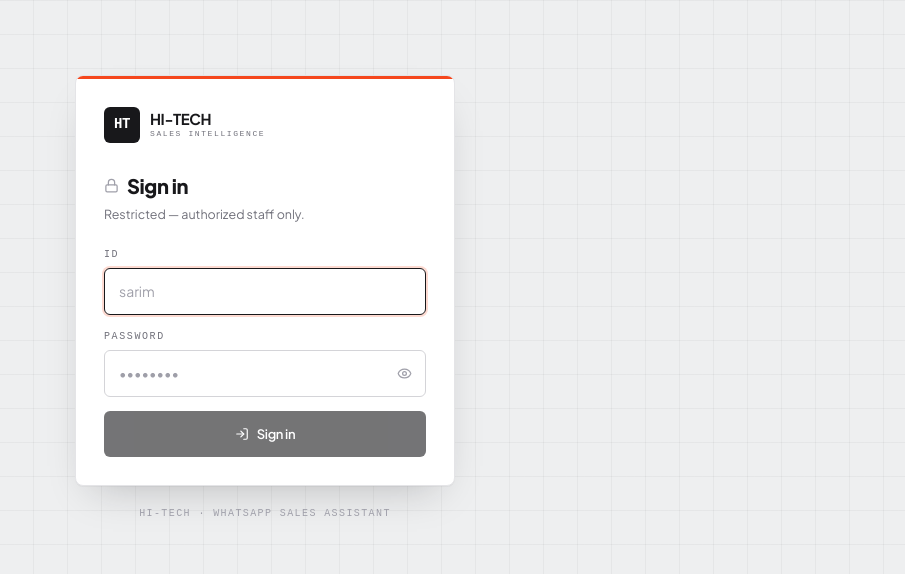
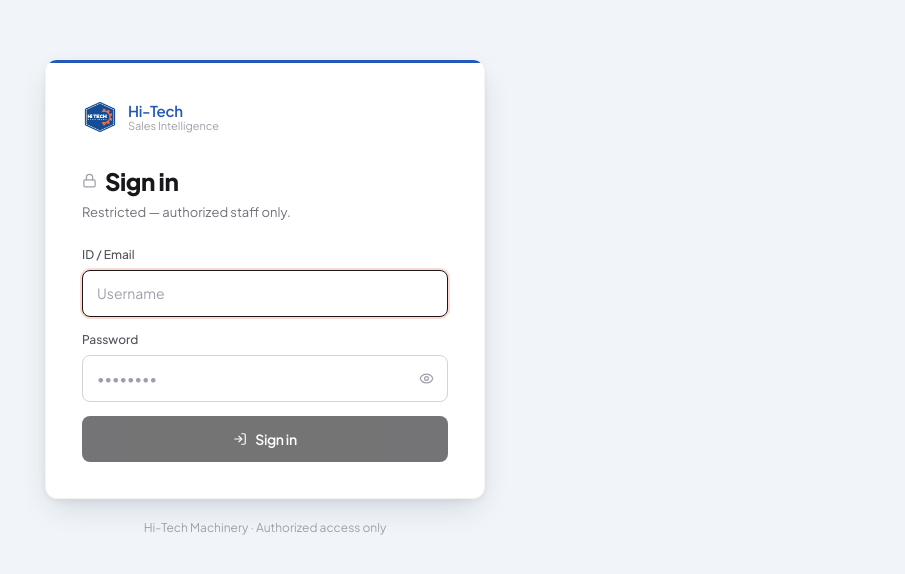
Before and after one commit to sarim8133/Chatbot-Tracker, a React (Vite) app: page / in a window 1280 px wide. Shown: the part 102-676 px from the top of the page, without its empty margins (375-1280 px from the left). Built offline with nearby package versions, Linux system fonts and the light colour scheme; no server answers; a web font is replaced by a local one.

Commit message:
Redesign login page with Hi-Tech brand identity
Clean slate surface matching dashboard background, wordmark with logo,
show/hide password toggle, accessible error alert, and disabled-state
guard on the submit button. No credentials stored client-side.

```diff
--- a/src/login.jsx
+++ b/src/login.jsx
@@ -29,61 +29,57 @@ export default function Login({ onSuccess }) {
     }
   };
 
-  const field = "w-full px-3.5 py-3 text-[14px] text-zinc-900 bg-white border border-zinc-300 rounded-md outline-none transition-colors focus:border-zinc-900 focus:ring-2 focus:ring-accent/20 placeholder-zinc-400";
+  const field = "w-full px-3.5 py-3 text-[14px] text-zinc-900 bg-white border border-zinc-300 rounded-lg outline-none transition-colors focus:border-zinc-900 focus:ring-2 focus:ring-accent/20 placeholder-zinc-400";
 
   return (
     <div className="relative min-h-screen flex items-center justify-center px-5 text-zinc-900">
-      {/* Blueprint grid on concrete paper — same surface as the dashboard */}
+      {/* Clean slate surface — matches the dashboard background */}
       <div className="fixed inset-0 -z-10 pointer-events-none" aria-hidden="true"
-        style={{
-          background:'#eeeff0',
-          backgroundImage:'linear-gradient(rgba(24,24,27,0.045) 1px, transparent 1px), linear-gradient(90deg, rgba(24,24,27,0.045) 1px, transparent 1px)',
-          backgroundSize:'34px 34px',
-        }}/>
+        style={{background:'#F1F5F9'}}/>
 
-      <div className="w-full max-w-[380px]">
-        <div className="bg-white border border-zinc-200 rounded-lg overflow-hidden shadow-[0_1px_0_0_rgba(24,24,27,0.04),0_18px_40px_-18px_rgba(24,24,27,0.25)]">
+      <div className="w-full max-w-[440px]">
+        <div className="bg-white border border-zinc-100 rounded-xl overflow-hidden shadow-[0_2px_8px_-2px_rgba(30,41,59,0.1),0_12px_32px_-8px_rgba(30,41,59,0.18)]">
           {/* signal strip */}
-          <div className="h-[3px] w-full" style={{background:ACCENT}}/>
-          <div className="p-7">
+          <div className="h-[3px] w-full" style={{background:'#2258B8'}}/>
+          <div className="p-9">
             {/* Wordmark */}
             <div className="flex items-center gap-2.5 mb-7">
-              <div className="w-9 h-9 rounded-md bg-zinc-900 text-white flex items-center justify-center mono text-[14px] font-bold tracking-tight">HT</div>
+              <img src="/logo.png" alt="Hi-Tech" className="h-9 w-auto"/>
               <div className="leading-none">
-                <p className="text-[15px] font-bold tracking-tight text-zinc-900">HI-TECH</p>
-                <p className="mono text-[8px] uppercase tracking-[0.2em] text-zinc-500 mt-1">Sales Intelligence</p>
+                <p className="text-[15px] font-semibold tracking-tight" style={{color:'#2258B8'}}>Hi-Tech</p>
+                <p className="text-[11px] text-zinc-400 mt-0.5">Sales Intelligence</p>
               </div>
             </div>
 
             <div className="flex items-center gap-2">
               <Lock size={15} className="text-zinc-400"/>
-              <h1 className="text-[20px] font-extrabold tracking-[-0.02em] text-zinc-900">Sign in</h1>
+              <h1 className="text-[24px] font-extrabold tracking-[-0.02em] text-zinc-900">Sign in</h1>
             </div>
-            <p className="text-[12.5px] text-zinc-500 mt-1 mb-6">Restricted — authorized staff only.</p>
+            <p className="text-[13px] text-zinc-500 mt-1 mb-6">Restricted — authorized staff only.</p>
 
             <form onSubmit={submit} className="space-y-3.5">
               <div>
-                <label htmlFor="login-id" className="mono text-[10px] uppercase tracking-[0.16em] text-zinc-500 mb-1.5 block">ID</label>
+                <label htmlFor="login-id" className="text-[12px] font-medium text-zinc-600 mb-1.5 block">ID / Email</label>
                 <input id="login-id" type="text" autoComplete="username" autoFocus
                   value={user} onChange={e=>setUser(e.target.value)}
-                  placeholder="sarim" className={field}/>
+                  placeholder="Username" className={field}/>
               </div>
               <div>
-                <label htmlFor="login-pass" className="mono text-[10px] uppercase tracking-[0.16em] text-zinc-500 mb-1.5 block">Password</label>
+                <label htmlFor="login-pass" className="text-[12px] font-medium text-zinc-600 mb-1.5 block">Password</label>
                 <div className="relative">
                   <input id="login-pass" type={show ? 'text' : 'password'} autoComplete="current-password"
                     value={pass} onChange={e=>setPass(e.target.value)}
                     placeholder="••••••••" className={`${field} pr-11`}/>
                   <button type="button" onClick={()=>setShow(s=>!s)}
                     aria-label={show ? 'Hide password' : 'Show password'} aria-pressed={show}
-                    className="absolute right-2 top-1/2 -translate-y-1/2 flex items-center justify-center w-7 h-7 rounded text-zinc-400 hover:text-zinc-700 outline-none focus-visible:ring-2 focus-visible:ring-accent/40">
+                    className="absolute right-2 top-1/2 -translate-y-1/2 flex items-center justify-center w-7 h-7 rounded-lg text-zinc-400 hover:text-zinc-700 outline-none focus-visible:ring-2 focus-visible:ring-accent/40">
                     {show ? <EyeOff size={15}/> : <Eye size={15}/>}
                   </button>
                 </div>
               </div>
 
               {err && (
-                <p role="alert" className="flex items-start gap-1.5 text-[12px] leading-snug rounded-md px-3 py-2"
+                <p role="alert" className="flex items-start gap-1.5 text-[13px] leading-snug rounded-lg px-3 py-2"
                   style={{color:ACCENT_DK, background:`${ACCENT}0D`, border:`1px solid ${ACCENT}33`}}>
                   <AlertTriangle size={13} className="mt-0.5 shrink-0"/>
                   <span>{err}</span>
@@ -91,7 +87,7 @@ export default function Login({ onSuccess }) {
               )}
 
               <button type="submit" disabled={busy || !user || !pass}
-                className="w-full flex items-center justify-center gap-2 min-h-[46px] rounded-md bg-zinc-900 text-white text-[13px] font-semibold tracking-tight transition-colors hover:bg-accent outline-none focus-visible:ring-2 focus-visible:ring-offset-2 focus-visible:ring-zinc-900 disabled:opacity-60 disabled:cursor-not-allowed">
+                className="w-full flex items-center justify-center gap-2 min-h-[46px] rounded-lg bg-zinc-900 text-white text-[14px] font-semibold tracking-tight transition-colors hover:bg-accent outline-none focus-visible:ring-2 focus-visible:ring-offset-2 focus-visible:ring-zinc-900 disabled:opacity-60 disabled:cursor-not-allowed">
                 {busy
                   ? <><RefreshCw size={14} className="animate-spin"/> Signing in…</>
                   : <><LogIn size={14}/> Sign in</>}
@@ -100,8 +96,8 @@ export default function Login({ onSuccess }) {
           </div>
         </div>
 
-        <p className="mono text-[10px] uppercase tracking-[0.14em] text-zinc-400 text-center mt-5">
-          Hi-Tech · WhatsApp Sales Assistant
+        <p className="text-[12px] text-zinc-400 text-center mt-5">
+          Hi-Tech Machinery · Authorized access only
         </p>
       </div>
     </div>
```
